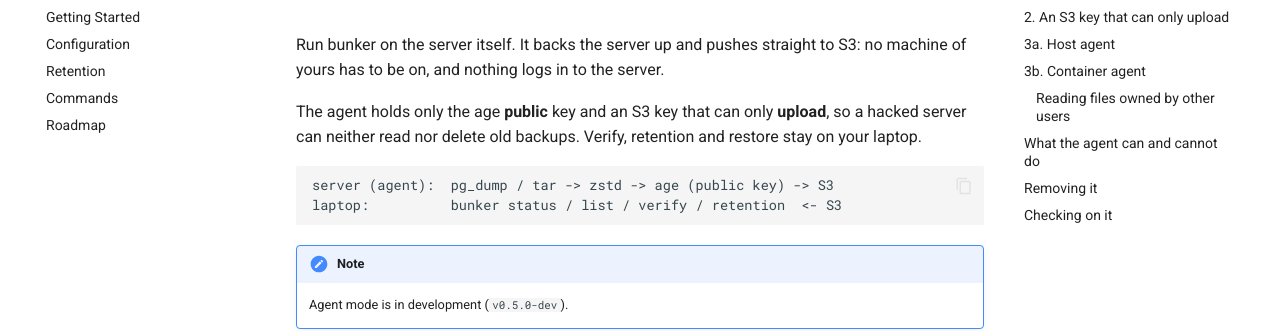
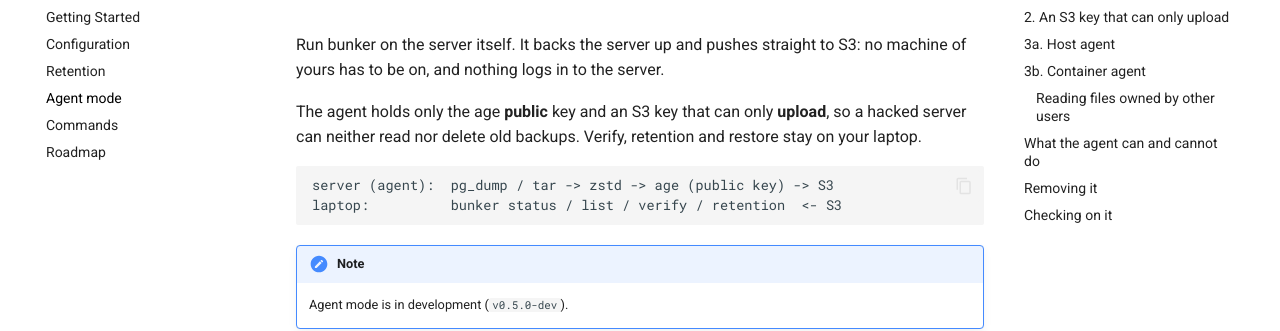
Before and after one commit to kushal1o1/bunker, an MkDocs documentation site: the page built from docs/agent.md, in a window 1280 px wide. Shown: the part 148-479 px from the top of the page. Built offline with MkDocs 1.6.1 and Material for MkDocs 9.7.7, drawn with Linux system fonts in a browser that asks for light colours; comment, search, counter and statistics services are not loaded.

Commit message:
docs: add nav in mkdocs

```diff
--- a/mkdocs.yml
+++ b/mkdocs.yml
@@ -39,6 +39,7 @@ nav:
   - Getting Started: getting-started.md
   - Configuration: configuration.md
   - Retention: retention.md
+  - Agent mode: agent.md
   - Commands: COMMANDS.md
   - Roadmap: roadmap.md
 
```
